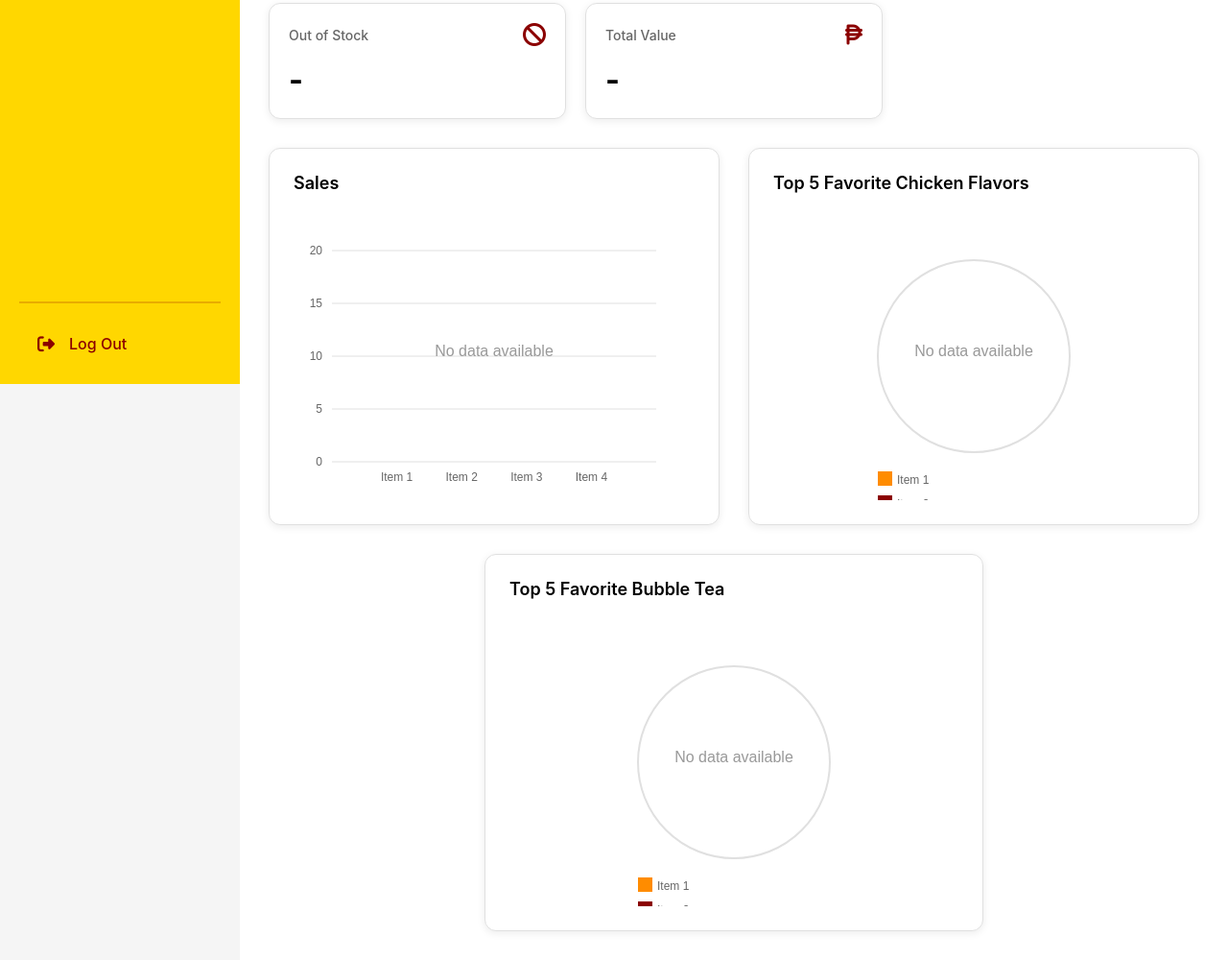
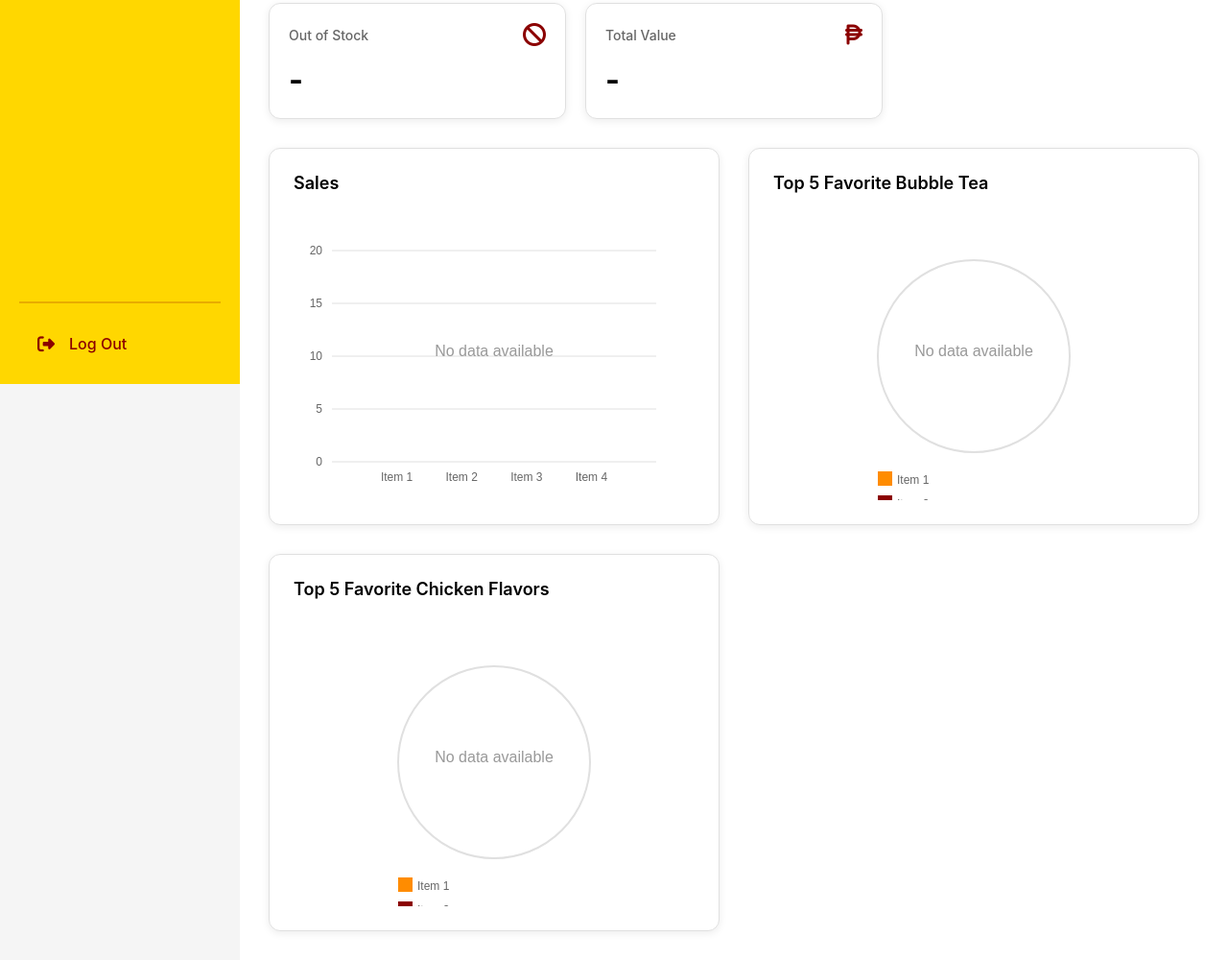
Before and after one commit to fiobie/POS-Inventory-System, a plain HTML site: page Sidebar/dashboard.html in a window 1280 px wide. Shown: the part 400-1400 px from the top of the page at 96% size. Drawn offline with Linux system fonts and the light colour scheme; files whose address does not match are found by name.

Commit message:
newwwwww

```diff
--- a/Sidebar/dashboard.html
+++ b/Sidebar/dashboard.html
@@ -130,16 +130,16 @@
                 </div>
 
                 <div class="chart-container">
+                    <h3 class="chart-title">Top 5 Favorite Bubble Tea</h3>
+                    <div class="chart-wrapper">
+                        <canvas id="bubbleTeaChart"></canvas>
+                    </div>
+                </div>
+
+                <div class="chart-container">
                     <h3 class="chart-title">Top 5 Favorite Chicken Flavors</h3>
                     <div class="chart-wrapper">
                         <canvas id="pieChart"></canvas>
-                    </div>
-                </div>
-
-                <div class="chart-container centered-chart">
-                    <h3 class="chart-title">Top 5 Favorite Bubble Tea</h3>
-                    <div class="chart-wrapper">
-                        <canvas id="bubbleTeaChart"></canvas>
                     </div>
                 </div>
             </section>
```
